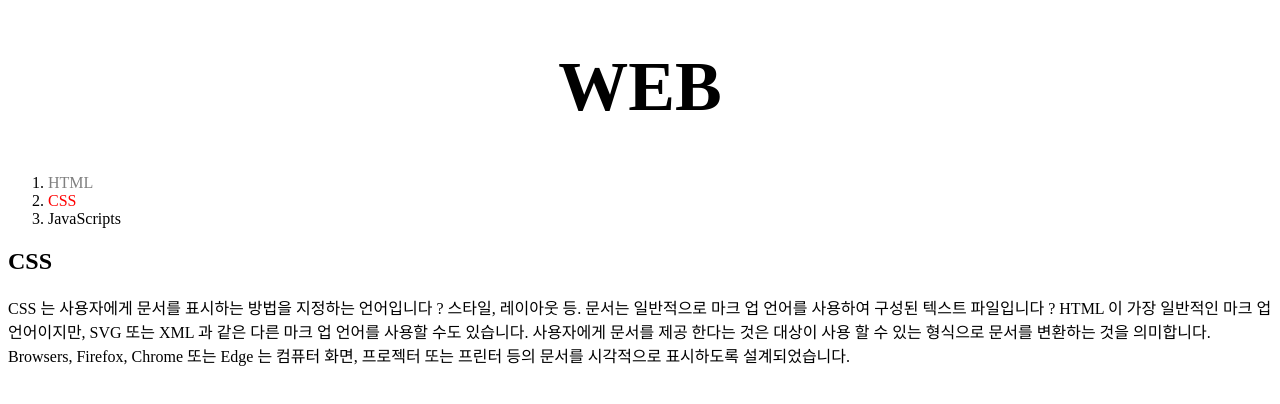
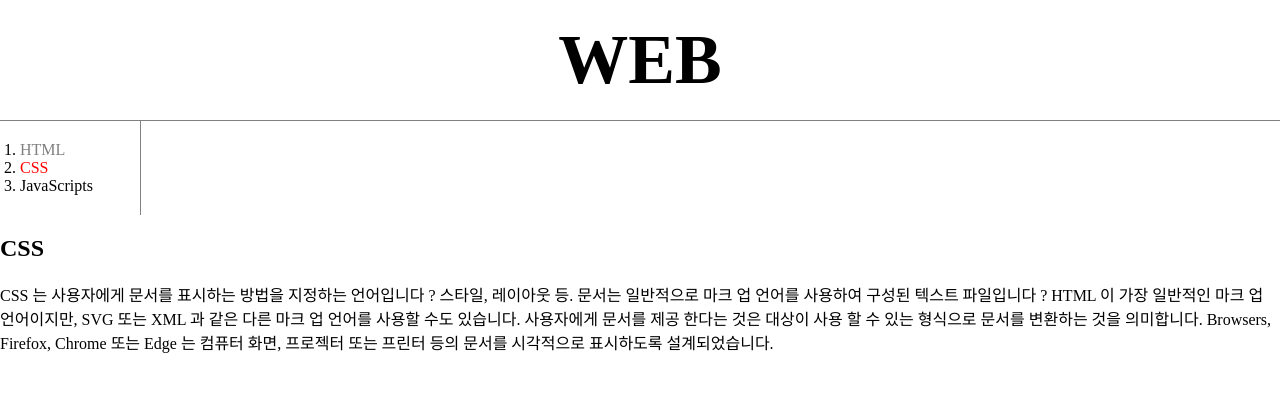
Before and after one commit to Min-Seok-Kim/my-first-web-site, a plain HTML site: page Min2.html in a window 1280 px wide. Drawn offline with Linux system fonts and the light colour scheme.

Commit message:
Add files via upload

```diff
--- a/Min2.html
+++ b/Min2.html
@@ -4,6 +4,10 @@
     <title>WEB1-CSS</title>
     <meta charset="utf-8">
     <style>
+
+        body {
+            margin: 0;
+        }
         a {
             color: black;
             text-decoration: none;
@@ -12,6 +16,9 @@
         h1 {
             font-size: 70px;
             text-align: center;
+            border-bottom: 1px solid gray;
+            margin: 0;
+            padding: 20px;
         }
 
         #active {
@@ -21,7 +28,12 @@
         .saw {
             color: gray;
         }
-
+        ol{
+            border-right: 1px solid gray;
+            width: 100px;
+            margin: 0;
+            padding: 20px;
+        }
 
     </style>
 </head>
```
